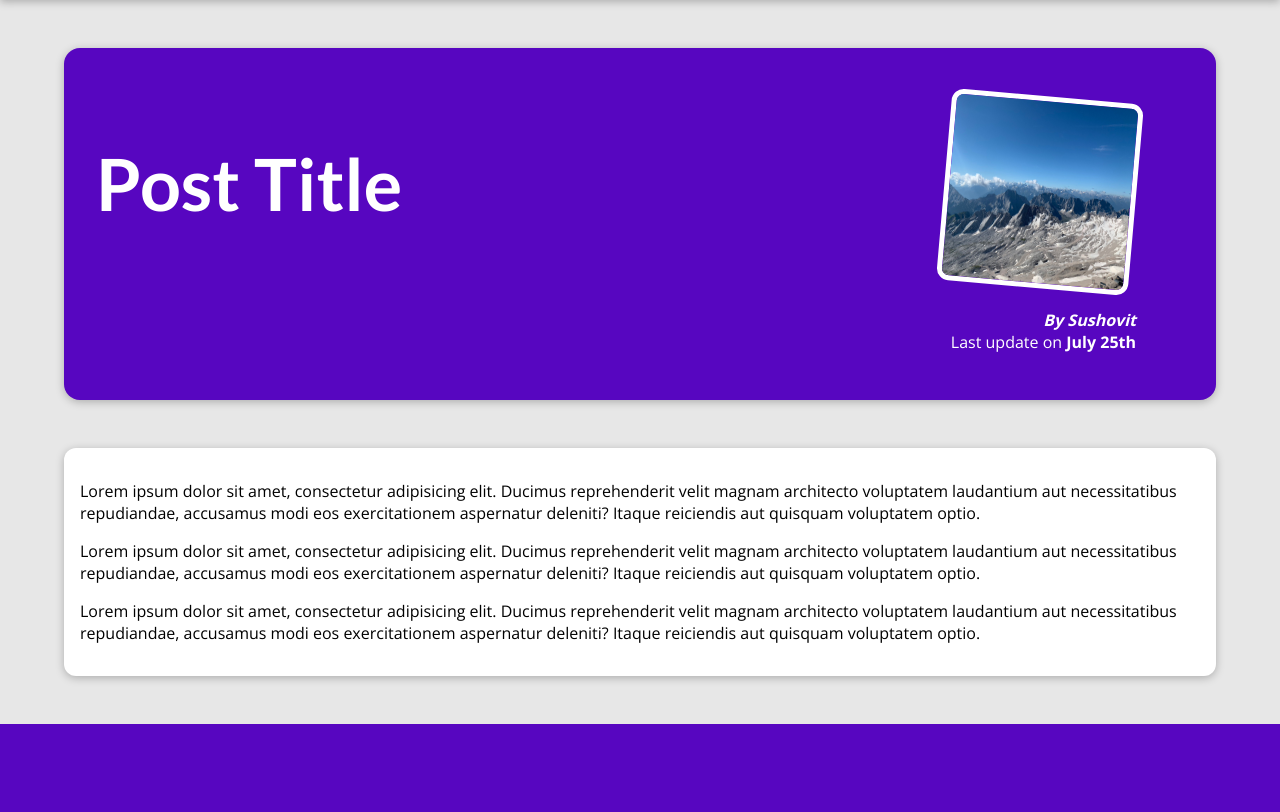
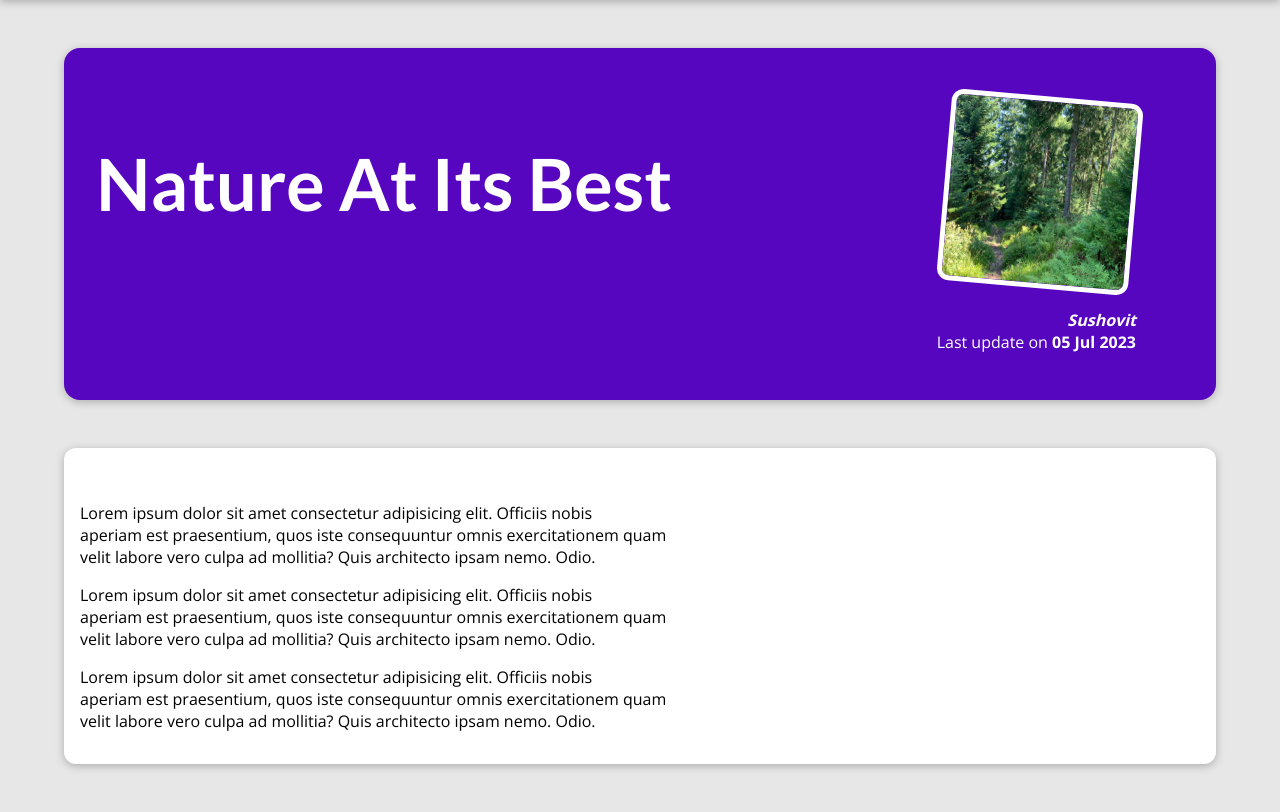
Before and after one commit to Sushovit204/django_blog_tuts, a Django app: page /posts/into-the-woods in a window 1280 px wide. Shown: the part 80-892 px from the top of the page. Before the commit the page ends 804 px from the top, so only its background shows below. Run offline with Django 4.2, Linux system fonts and the light colour scheme.

Commit message:
finished the dynamic urls and htmls

```diff
--- a/blog/static/blog/index.css
+++ b/blog/static/blog/index.css
@@ -36,7 +36,7 @@
   }
 
   #latest-posts {
-    background-color: rgb(93, 204, 152);
+    background-color: rgb(226, 237, 232);
     padding: 2rem;
     border-radius: 12px;
     width: 60rem;
--- a/blog/static/blog/posts.css
+++ b/blog/static/blog/posts.css
@@ -15,8 +15,8 @@
   .post a:hover,
   .post a:active {
     transform: scale(1.1);
-    background-color: #a7fbd3;
-    color: white;
+    background-color: #e9f4ef;
+    color: rgb(177, 52, 109);
   }
 
   .post img {
--- a/blog/templates/blog/all_posts.html
+++ b/blog/templates/blog/all_posts.html
@@ -16,10 +16,9 @@
         <h2>My collected Posts</h2>
 
         <ul>
+            {% for post in all_posts %}
                 {% include 'blog/includes/post.html' %}
-                {% include 'blog/includes/post.html' %}
-                {% include 'blog/includes/post.html' %}
-
+            {% endfor %}
         </ul>
     </section>
 {% endblock %}
--- a/blog/templates/blog/index.html
+++ b/blog/templates/blog/index.html
@@ -23,7 +23,9 @@
         <h2>My latest thought</h2>
 
         <ul>
-           {% include 'blog/includes/post.html' %}
+            {% for post in posts %}
+                {% include 'blog/includes/post.html' %}
+            {% endfor %}
         </ul>
     </section>
     <section id="about">
--- a/blog/templates/blog/post-detail.html
+++ b/blog/templates/blog/post-detail.html
@@ -2,7 +2,7 @@
 {% load static %}
 
 {% block title %}
-    Post Title
+    {{post.title}}
 {% endblock %}
 
 {% block css_files %}
@@ -11,39 +11,17 @@
 
 {% block content %}
     <section id='summary'>
-        <h2>Post Title</h2>
+        <h2>{{ post.title }}</h2>
         <article>
-            <img src='{% static "blog/images/mountains.jpg" %}' alt='Post Title' />
-            <address>By Sushovit</address>
+            <img src="{% static 'blog/images/'|add:post.image %}" alt={{ post.title }} />
+            <address>{{ post.author }}</address>
             <div>
-                Last update on <time>July 25th</time>
+                Last update on <time>{{ post.date|date:"d M Y" }}</time>
             </div>
         </article>
     </section>
 
     <main>
-        <p>
-            Lorem ipsum dolor sit amet, consectetur adipisicing elit.
-            Ducimus reprehenderit velit magnam architecto voluptatem
-            laudantium aut necessitatibus repudiandae, accusamus modi
-            eos exercitationem aspernatur deleniti? Itaque reiciendis aut
-            quisquam voluptatem optio.
-        </p>
-
-        <p>
-            Lorem ipsum dolor sit amet, consectetur adipisicing elit.
-            Ducimus reprehenderit velit magnam architecto voluptatem
-            laudantium aut necessitatibus repudiandae, accusamus modi
-            eos exercitationem aspernatur deleniti? Itaque reiciendis aut
-            quisquam voluptatem optio.
-        </p>
-
-        <p>
-            Lorem ipsum dolor sit amet, consectetur adipisicing elit.
-            Ducimus reprehenderit velit magnam architecto voluptatem
-            laudantium aut necessitatibus repudiandae, accusamus modi
-            eos exercitationem aspernatur deleniti? Itaque reiciendis aut
-            quisquam voluptatem optio.
-        </p>
+            {{ post.content|linebreaks }}
     </main>
 {% endblock %}
--- a/blog/views.py
+++ b/blog/views.py
@@ -1,12 +1,94 @@
+from datetime import date
+
 from django.shortcuts import render
 
+all_posts = [
+    {
+        "slug": "hike-in-the-mountains",
+        "image": "mountains.jpg",
+        "author": "Sushovit",
+        "date": date(2021, 7, 21),
+        "title": "Mountain Hiking",
+        "excerpt": "You got to see this view as it is such enjoyable and refreshing. If you need a break from this exhausting day day  routine, come hike to the mountains and endulge youself in the nature.",
+        "content": """
+          Lorem ipsum dolor sit amet consectetur adipisicing elit. Officiis nobis
+          aperiam est praesentium, quos iste consequuntur omnis exercitationem quam
+          velit labore vero culpa ad mollitia? Quis architecto ipsam nemo. Odio.
+
+          Lorem ipsum dolor sit amet consectetur adipisicing elit. Officiis nobis
+          aperiam est praesentium, quos iste consequuntur omnis exercitationem quam
+          velit labore vero culpa ad mollitia? Quis architecto ipsam nemo. Odio.
+
+          Lorem ipsum dolor sit amet consectetur adipisicing elit. Officiis nobis
+          aperiam est praesentium, quos iste consequuntur omnis exercitationem quam
+          velit labore vero culpa ad mollitia? Quis architecto ipsam nemo. Odio.
+        """
+    },
+    {
+        "slug": "programming-is-fun",
+        "image": "coding.jpg",
+        "author": "Sushovit",
+        "date": date(2022, 3, 10),
+        "title": "Programming Is Great!",
+        "excerpt": "Did you ever spend hours searching that one error in your code? Yep - that's what happened to me yesterday...",
+        "content": """
+          Lorem ipsum dolor sit amet consectetur adipisicing elit. Officiis nobis
+          aperiam est praesentium, quos iste consequuntur omnis exercitationem quam
+          velit labore vero culpa ad mollitia? Quis architecto ipsam nemo. Odio.
+
+          Lorem ipsum dolor sit amet consectetur adipisicing elit. Officiis nobis
+          aperiam est praesentium, quos iste consequuntur omnis exercitationem quam
+          velit labore vero culpa ad mollitia? Quis architecto ipsam nemo. Odio.
+
+          Lorem ipsum dolor sit amet consectetur adipisicing elit. Officiis nobis
+          aperiam est praesentium, quos iste consequuntur omnis exercitationem quam
+          velit labore vero culpa ad mollitia? Quis architecto ipsam nemo. Odio.
+        """
+    },
+    {
+        "slug": "into-the-woods",
+        "image": "woods.jpg",
+        "author": "Sushovit",
+        "date": date(2023, 7, 5),
+        "title": "Nature At Its Best",
+        "excerpt": "Nature is amazing! The amount of inspiration I get when walking in nature is incredible!",
+        "content": """
+          Lorem ipsum dolor sit amet consectetur adipisicing elit. Officiis nobis
+          aperiam est praesentium, quos iste consequuntur omnis exercitationem quam
+          velit labore vero culpa ad mollitia? Quis architecto ipsam nemo. Odio.
+
+          Lorem ipsum dolor sit amet consectetur adipisicing elit. Officiis nobis
+          aperiam est praesentium, quos iste consequuntur omnis exercitationem quam
+          velit labore vero culpa ad mollitia? Quis architecto ipsam nemo. Odio.
+
+          Lorem ipsum dolor sit amet consectetur adipisicing elit. Officiis nobis
+          aperiam est praesentium, quos iste consequuntur omnis exercitationem quam
+          velit labore vero culpa ad mollitia? Quis architecto ipsam nemo. Odio.
+        """
+    }
+]
+
+
+def get_date(all_posts):
+    return all_posts['date']
+
+
 def starting_page(request):
-    return render(request, "blog/index.html")
+    sorted_posts = sorted(all_posts, key=get_date)
+    latest_posts = sorted_posts[-3:]
+    return render(request, "blog/index.html",{
+        "posts": latest_posts
+    })
 
 
 def posts(request):
-    return render(request, "blog/all_posts.html")
+    return render(request, "blog/all_posts.html", {
+        "all_posts": all_posts
+    })
 
 
 def post_details(request, slug):
-    return render(request, "blog/post-detail.html")
+    identified_post = next(post for post in all_posts if post['slug'] == slug)
+    return render(request, "blog/post-detail.html",{
+        "post": identified_post
+    })
```
Also changed, not shown: blog/templates/blog/includes/post.html (+4 -8 lines), blog/static/blog/images/coding.jpg (added).
